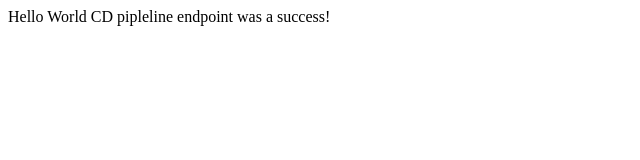
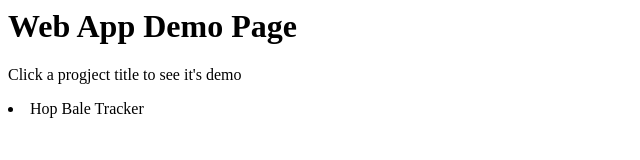
Before and after one commit to bjdev86/CI-CD_Demo, a plain HTML site: page index.html in a window 1280 px wide. Shown: the whole page, without its empty margins (0-640 px from the left). Drawn offline with Linux system fonts and the light colour scheme.

Commit message:
Updating index page with new layout

```diff
--- a/index.html
+++ b/index.html
@@ -5,6 +5,10 @@
         <meta name="viewport" content="width=device-width, initial-scale=1.0">
     </head>
     <body>
-        Hello World CD pipleline endpoint was a success!
+        <h1>Web App Demo Page</h1>
+
+        <p> Click a progject title to see it's demo </p>
+
+        <li> Hop Bale Tracker </li>
     </body>
 </html>
```
